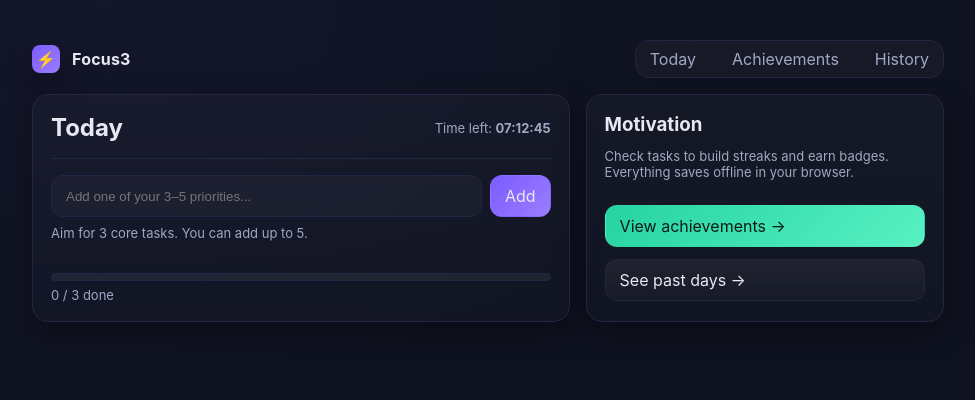
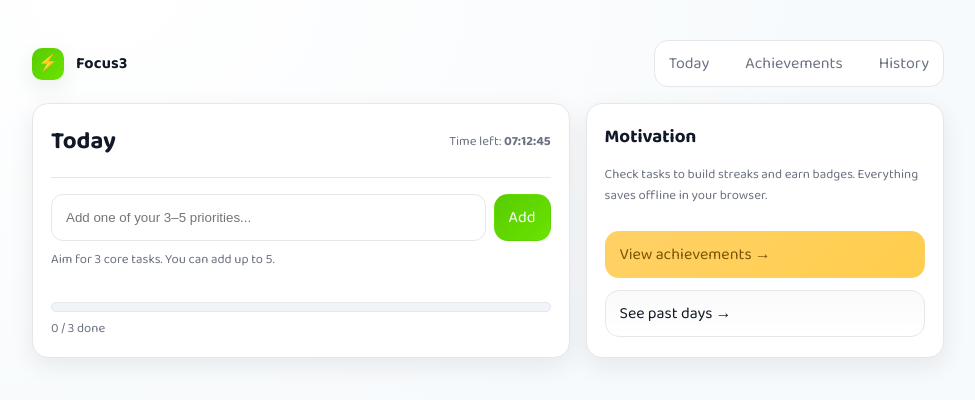
Before and after one commit to marcelkempers96/3thingsaday, a Next.js app: page / in a window 1280 px wide. Shown: the top 400 px of the page, without its empty margins (152-1127 px from the left). Built offline with nearby package versions, Linux system fonts and the light colour scheme.

Commit message:
style: light theme + Baloo font for Duolingo-like feel

```diff
--- a/app/globals.css
+++ b/app/globals.css
@@ -1,13 +1,13 @@
 :root {
-  --bg: #0f1220;
-  --panel: #15182a;
-  --text: #e6e8f2;
-  --muted: #a2a8c3;
-  --accent: #7c5cff;
-  --accent-2: #26d3a2;
-  --danger: #ff5876;
-  --border: #232642;
-  --shadow: 0 10px 30px rgba(0, 0, 0, 0.35);
+  --bg: #f7fafc;
+  --panel: #ffffff;
+  --text: #111827;
+  --muted: #6b7280;
+  --accent: #58cc02; /* Duolingo-like green */
+  --accent-2: #16a34a; /* deeper green */
+  --danger: #ef4444;
+  --border: #e5e7eb;
+  --shadow: 0 8px 24px rgba(17, 24, 39, 0.08);
 }
 
 * {
@@ -17,9 +17,8 @@
 html, body {
   margin: 0;
   padding: 0;
-  background: radial-gradient(1200px 800px at 20% 0%, #14172b 0%, var(--bg) 50%), var(--bg);
+  background: radial-gradient(1200px 800px at 20% 0%, #ffffff 0%, var(--bg) 60%), var(--bg);
   color: var(--text);
-  font-family: ui-sans-serif, -apple-system, Segoe UI, Roboto, Helvetica, Arial, "Apple Color Emoji", "Segoe UI Emoji";
   min-height: 100%;
 }
 
@@ -50,7 +49,7 @@ button {
   display: flex;
   align-items: center;
   gap: 12px;
-  font-weight: 700;
+  font-weight: 800;
   letter-spacing: 0.2px;
 }
 
@@ -58,10 +57,10 @@ button {
   display: inline-flex;
   align-items: center;
   justify-content: center;
-  width: 28px;
-  height: 28px;
-  border-radius: 8px;
-  background: linear-gradient(135deg, var(--accent), #9b7dff);
+  width: 32px;
+  height: 32px;
+  border-radius: 10px;
+  background: linear-gradient(135deg, var(--accent), #6be300);
   color: white;
   box-shadow: var(--shadow);
 }
@@ -69,24 +68,24 @@ button {
 .nav {
   display: flex;
   gap: 8px;
-  background: rgba(255,255,255,0.03);
+  background: #fff;
   border: 1px solid var(--border);
   border-radius: 14px;
   overflow: hidden;
 }
 
 .nav a {
-  padding: 8px 14px;
+  padding: 10px 14px;
   color: var(--muted);
 }
 
 .nav a.active {
-  background: rgba(124, 92, 255, 0.15);
+  background: rgba(88, 204, 2, 0.12);
   color: var(--text);
 }
 
 .panel {
-  background: linear-gradient(180deg, rgba(255,255,255,0.025), rgba(255,255,255,0.01));
+  background: var(--panel);
   border: 1px solid var(--border);
   border-radius: 16px;
   padding: 18px;
@@ -114,26 +113,27 @@ button {
   align-items: center;
   gap: 8px;
   padding: 10px 14px;
-  background: linear-gradient(180deg, rgba(255,255,255,0.06), rgba(255,255,255,0.02));
+  background: linear-gradient(180deg, rgba(0,0,0,0.02), rgba(0,0,0,0));
   color: var(--text);
   border: 1px solid var(--border);
-  border-radius: 12px;
+  border-radius: 14px;
   cursor: pointer;
   transition: transform 0.06s ease, filter 0.06s ease;
 }
 
-.btn:hover { filter: brightness(1.05); }
+.btn:hover { filter: brightness(1.03); }
 .btn:active { transform: translateY(1px); }
 
 .btn-primary {
-  background: linear-gradient(135deg, var(--accent), #9b7dff);
+  background: linear-gradient(135deg, var(--accent), #6be300);
   border-color: transparent;
+  color: #ffffff;
 }
 
 .btn-success {
-  background: linear-gradient(135deg, var(--accent-2), #58f1c2);
+  background: linear-gradient(135deg, #ffd166, #ffce4d);
   border-color: transparent;
-  color: #0c1b18;
+  color: #7a5200;
 }
 
 .input {
@@ -141,7 +141,7 @@ button {
   padding: 12px 14px;
   border-radius: 12px;
   border: 1px solid var(--border);
-  background: rgba(255,255,255,0.03);
+  background: #ffffff;
   color: var(--text);
 }
 
@@ -159,30 +159,31 @@ button {
   padding: 12px;
   border: 1px solid var(--border);
   border-radius: 12px;
-  background: rgba(255,255,255,0.02);
+  background: #ffffff;
 }
 
 .checkbox {
-  width: 20px;
-  height: 20px;
-  border-radius: 6px;
+  width: 22px;
+  height: 22px;
+  border-radius: 8px;
   border: 1px solid var(--border);
   display: inline-flex;
   align-items: center;
   justify-content: center;
   cursor: pointer;
-  background: rgba(255,255,255,0.03);
+  background: #fff;
+  color: var(--text);
 }
 
 .checkbox.checked {
-  background: linear-gradient(135deg, var(--accent-2), #58f1c2);
-  color: #0c1b18;
-  border-color: transparent;
+  background: linear-gradient(135deg, var(--accent), #6be300);
+  color: #ffffff;
+  border-color: #4bb800;
 }
 
 .progress {
-  height: 8px;
-  background: rgba(255,255,255,0.06);
+  height: 10px;
+  background: #f1f5f9;
   border: 1px solid var(--border);
   border-radius: 999px;
   overflow: hidden;
@@ -191,7 +192,7 @@ button {
 .progress > span {
   display: block;
   height: 100%;
-  background: linear-gradient(135deg, var(--accent), #9b7dff);
+  background: linear-gradient(135deg, var(--accent), #6be300);
   width: 0;
 }
 
@@ -208,10 +209,10 @@ button {
   padding: 8px 10px;
   border-radius: 999px;
   border: 1px dashed var(--border);
-  background: rgba(255,255,255,0.02);
+  background: #ffffff;
 }
 
 .badge.earned {
   border-style: solid;
-  background: rgba(124, 92, 255, 0.15);
+  background: rgba(88, 204, 2, 0.12);
 }
--- a/app/layout.tsx
+++ b/app/layout.tsx
@@ -6,11 +6,14 @@ export const metadata = {
 import './globals.css';
 import Link from 'next/link';
 import { ReactNode } from 'react';
+import { Baloo_2 } from 'next/font/google';
+
+const baloo = Baloo_2({ subsets: ['latin'], weight: ['400', '600', '700'], display: 'swap' });
 
 export default function RootLayout({ children }: { children: ReactNode }) {
   return (
     <html lang="en">
-      <body>
+      <body className={baloo.className}>
         <div className="container">
           <header className="header">
             <div className="title">
```
